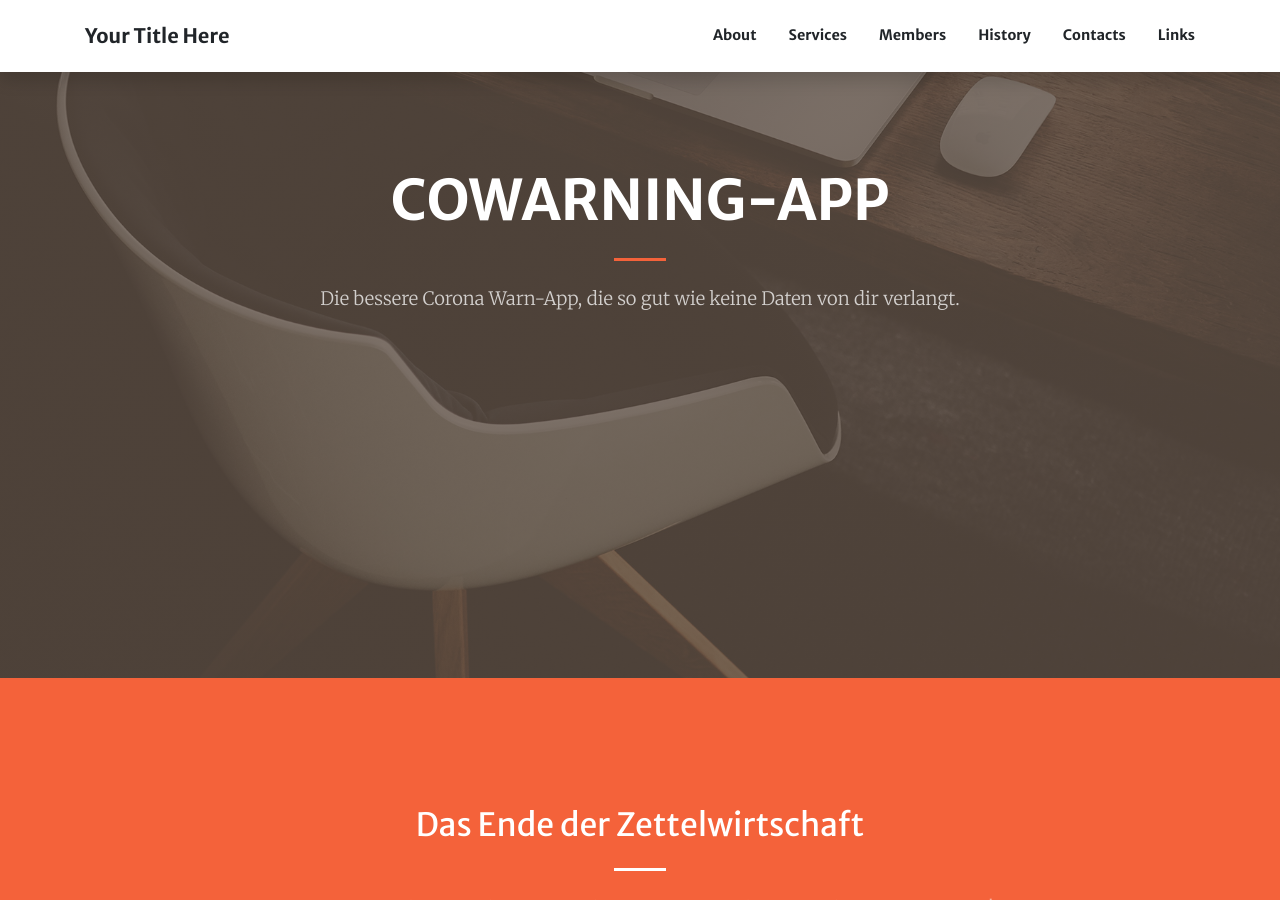
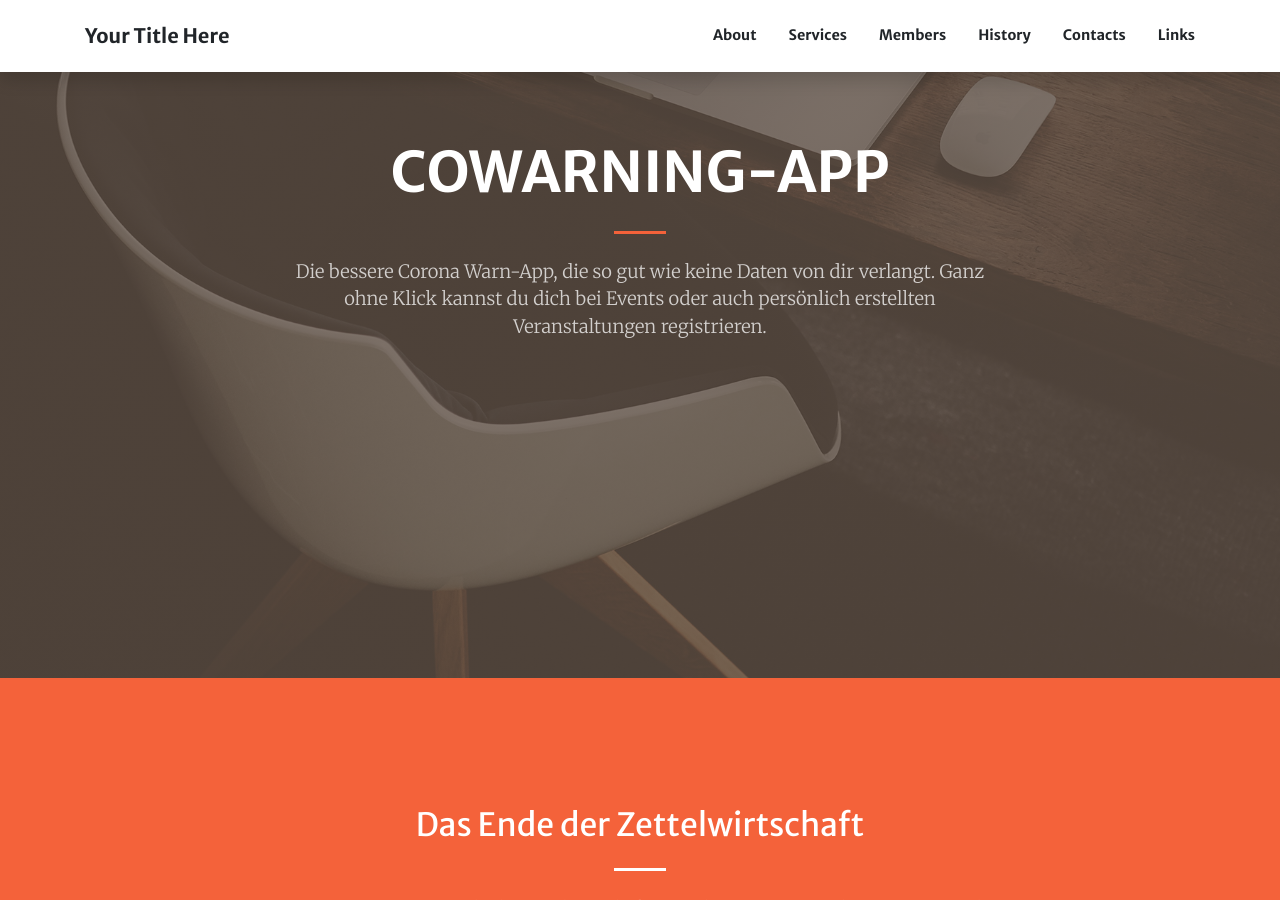
Before and after one commit to WueVsVirus/WueVsVirus.github.io, a Jekyll site: the page built from index.md, in a window 1280 px wide and 900 px high, scrolled down 222 px. Built offline with Jekyll 4.4.1, drawn with Linux system fonts in a browser that asks for light colours; nearby versions of some CDN libraries; some of the changed text lies outside the part shown.

Commit message:
Update index.md

```diff
--- a/index.md
+++ b/index.md
@@ -3,7 +3,7 @@ layout: home
 header:
   title: CoWarning-App
   text: >
-    Die bessere Corona Warn-App, die so gut wie keine Daten von dir verlangt.
+    Die bessere Corona Warn-App, die so gut wie keine Daten von dir verlangt. Ganz ohne Klick kannst du dich bei Events oder auch persönlich erstellten Veranstaltungen registrieren.
 
 
 sections:
@@ -11,7 +11,7 @@ sections:
     section_id: about
     background_style: bg-primary
     title: Das Ende der Zettelwirtschaft
-    text: Start Bootstrap has everything you need to get your new website up and running in no time! All of the templates and themes on Start Bootstrap are open source, free to download, and easy to use. No strings attached!
+    text: Die Co-Warning App macht der Zettelwirtschaft ein Ende. Mit automatischem Tracing werden Personen registriert, wenn sie einen Laden oder auch ein persönlich erstelltes Event besuchen.
 
   - type: services.html
     section_id: service
```
